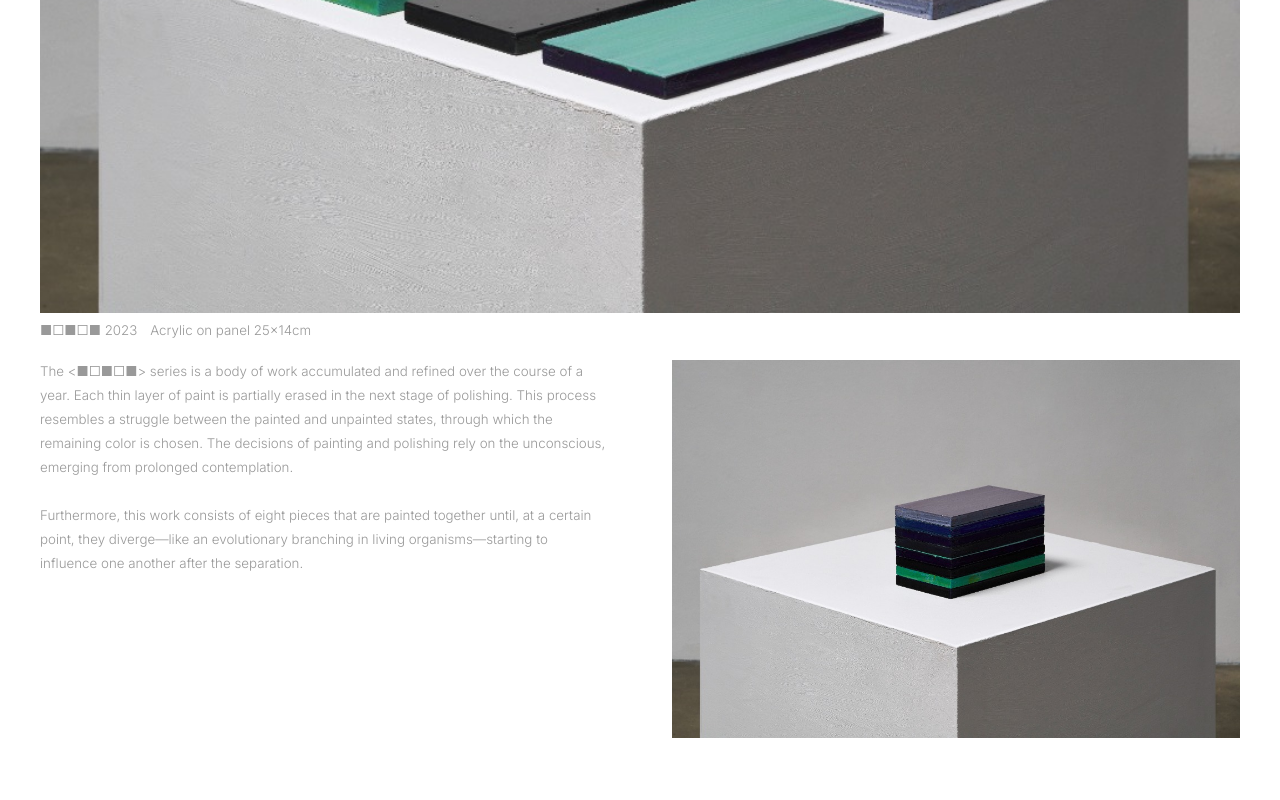
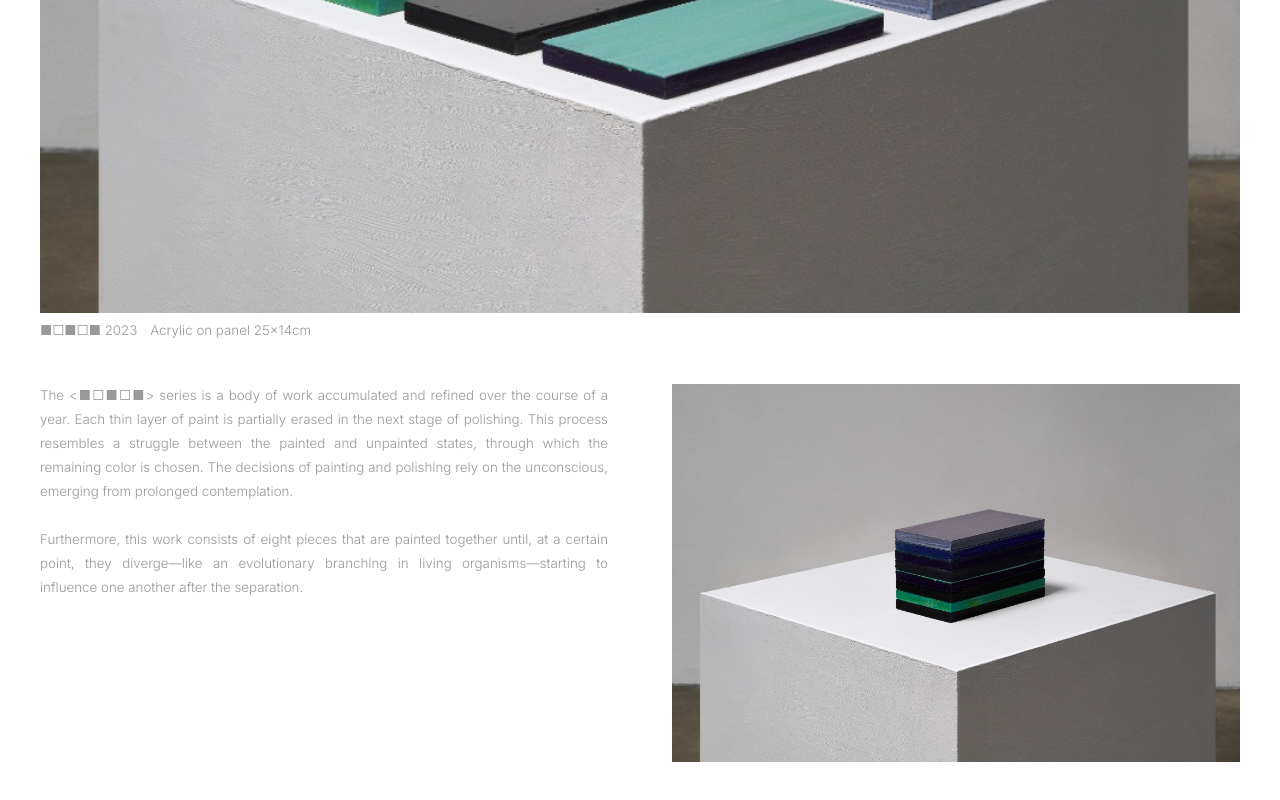
Before and after one commit to jungchiyoon/portfolio, a Next.js app: page /work/work-01 in a window 1280 px wide. Shown: the part 630-1430 px from the top of the page. Built offline with nearby package versions, Linux system fonts and the light colour scheme.

Commit message:
Detail page update: Justified artist statement and aligned with image top

```diff
--- a/src/app/work/[id]/page.tsx
+++ b/src/app/work/[id]/page.tsx
@@ -41,8 +41,8 @@ export default function WorkDetail() {
         </div>
 
         {/* Bottom Section: Statement (Left) + Image (Right) */}
-        <div style={{ display: 'grid', gridTemplateColumns: '1fr 1fr', gap: '4rem', alignItems: 'start' }}>
-          <div style={{ fontSize: '10pt', color: '#999999', fontWeight: 300, lineHeight: 1.8, whiteSpace: 'pre-wrap' }}>
+        <div style={{ display: 'grid', gridTemplateColumns: '1fr 1fr', gap: '4rem', alignItems: 'start', marginTop: '1.5rem' }}>
+          <div style={{ fontSize: '10pt', color: '#999999', fontWeight: 300, lineHeight: 1.8, whiteSpace: 'pre-wrap', textAlign: 'justify' }}>
             {work.description}
           </div>
           <div style={{ width: '100%', overflow: 'hidden', background: 'var(--accent)' }}>
```
